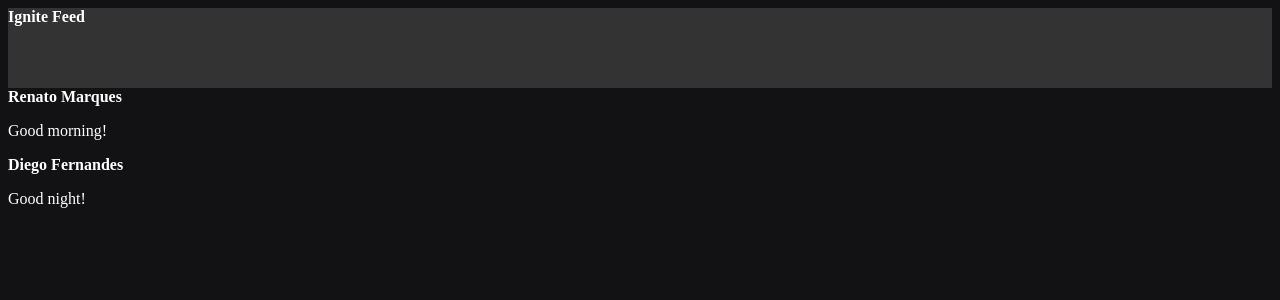
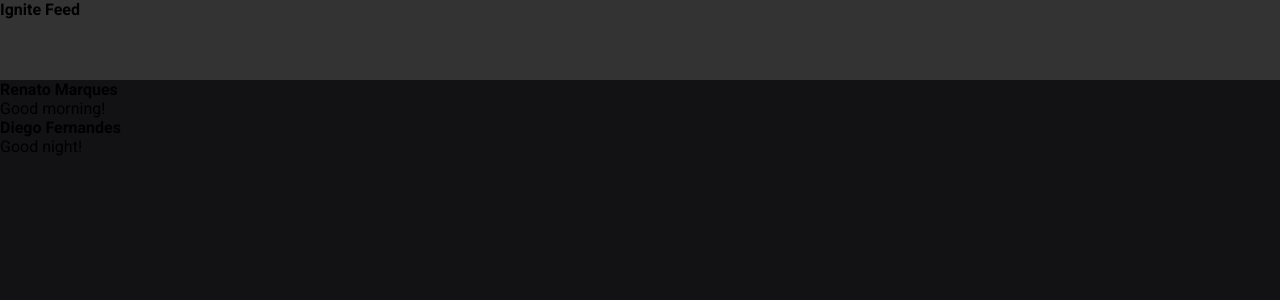
Before and after one commit to renatomarquesteles/ignite-01-reactjs-fundamentals, a React (Vite) app: page / in a window 1280 px wide. Shown: the top 300 px of the page. Built offline with nearby package versions, Linux system fonts and the light colour scheme.

Commit message:
adds Roboto font and global styles

```diff
--- a/index.html
+++ b/index.html
@@ -2,7 +2,14 @@
 <html lang="en">
   <head>
     <meta charset="UTF-8" />
+
+    <link rel="preconnect" href="https://fonts.googleapis.com" />
+    <link rel="preconnect" href="https://fonts.gstatic.com" crossorigin />
+
     <meta name="viewport" content="width=device-width, initial-scale=1.0" />
+
+    <link href="https://fonts.googleapis.com/css2?family=Roboto:wght@400;700&display=swap" rel="stylesheet" />
+
     <title>Vite App</title>
   </head>
   <body>
--- a/src/App.jsx
+++ b/src/App.jsx
@@ -1,7 +1,7 @@
 import { Header } from './components/Header';
 import { Post } from './Post';
 
-import './styles.css';
+import './global.css';
 
 export function App() {
   return (
--- /dev/null
+++ b/src/global.css
@@ -0,0 +1,29 @@
+:root {
+  --white: #fff;
+  --gray-100: #e1e1e6;
+  --gray-300: #c4c4cc;
+  --gray-400: #8d8d99;
+  --gray-600: #323238;
+  --gray-700: #29292e;
+  --gray-800: #202024;
+  --gray-900: #121214;
+  --green-500: #00875f;
+}
+
+* {
+  margin: 0;
+  padding: 0;
+  box-sizing: border-box;
+}
+
+body {
+  background: var(--gray-900);
+  text: var(--gray-300);
+  -webkit-font-smoothing: antialiased;
+}
+
+body, input, textarea, button {
+  font-family: 'Roboto', sans-serif;
+  font-weight: 400;
+  font-size: 1rem;
+}
--- a/src/styles.css
+++ /dev/null
@@ -1,4 +0,0 @@
-body {
-  background: #121214;
-  color: #fff;
-}
```
